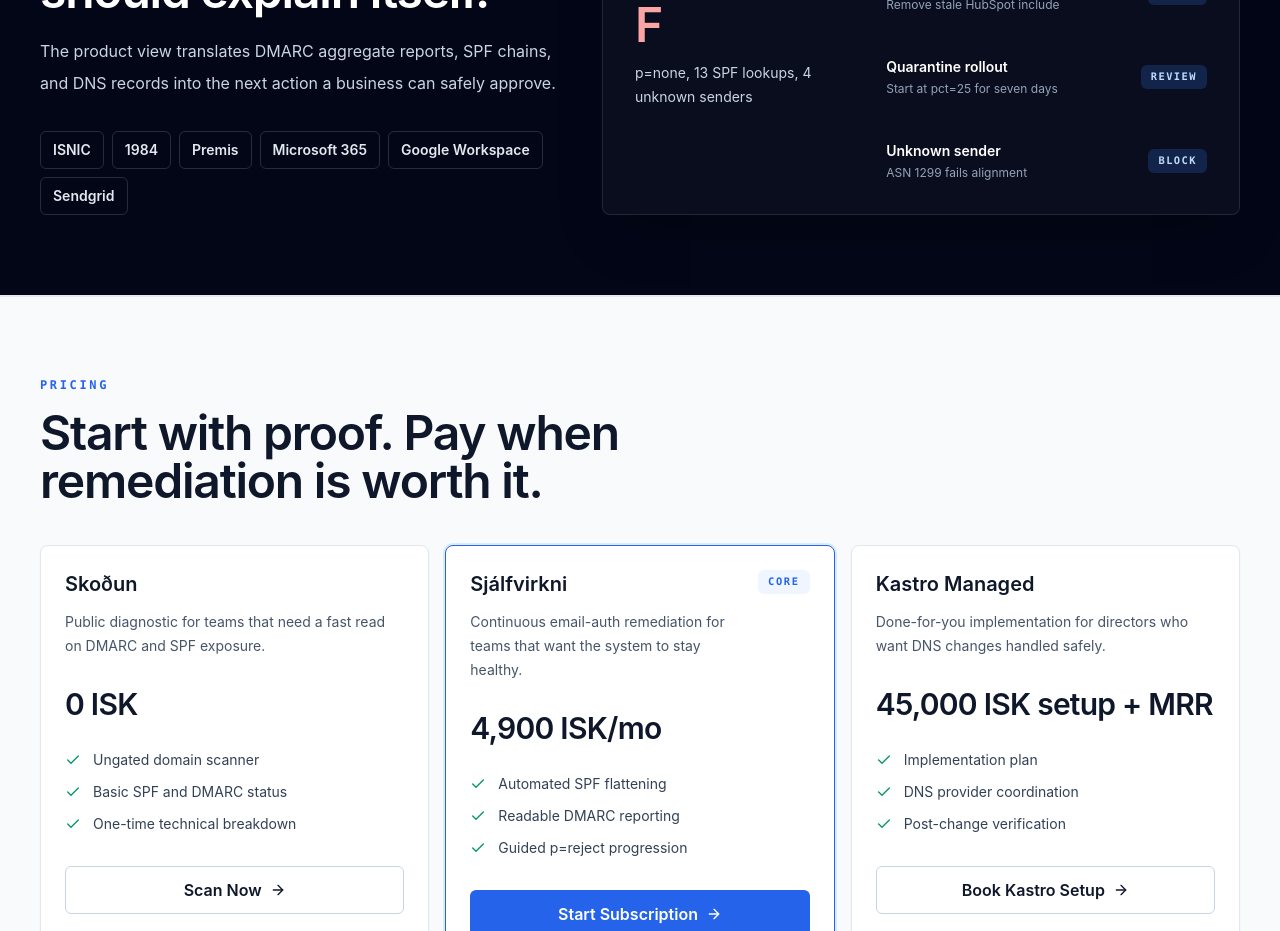
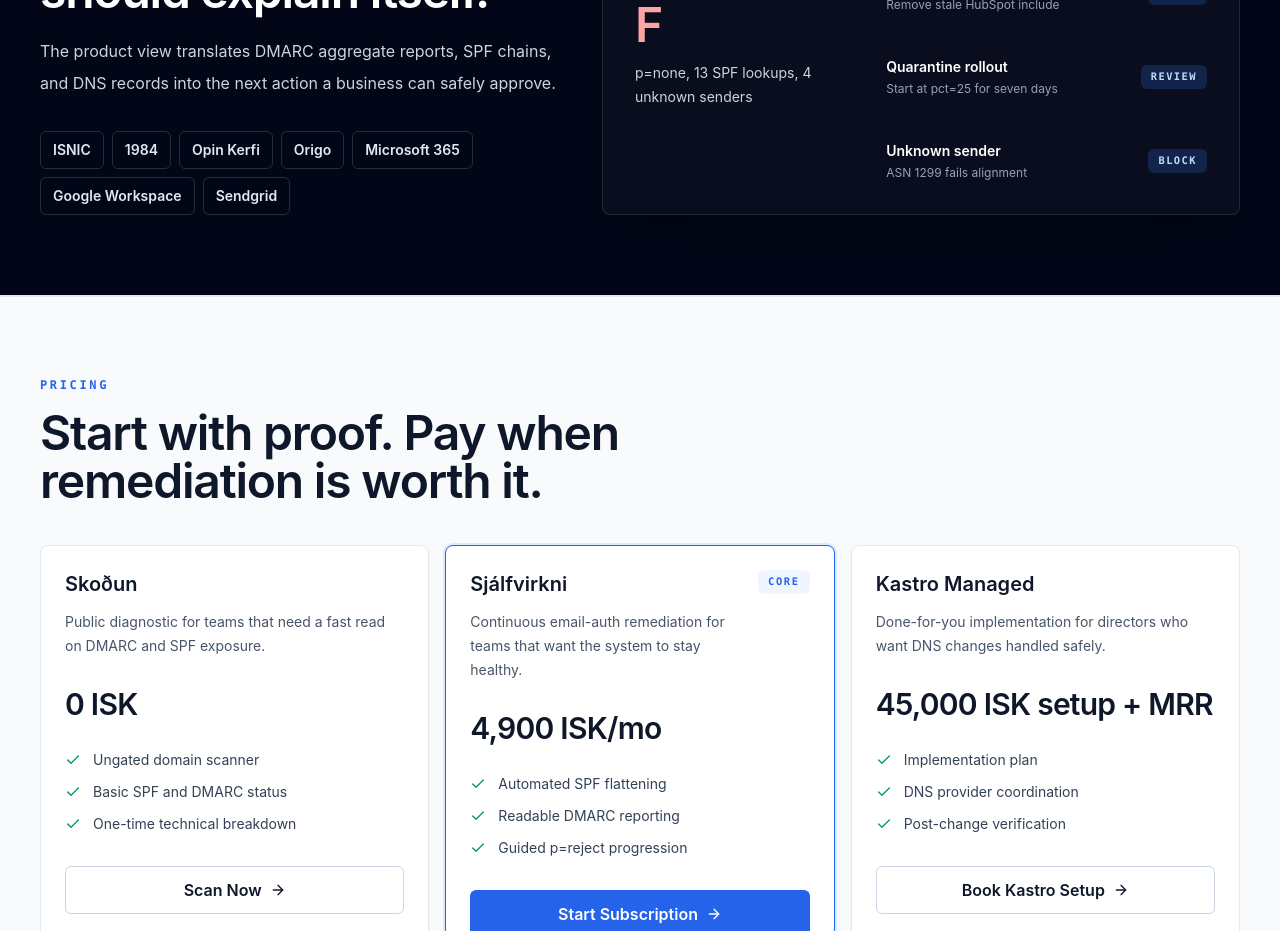
Before and after one commit to AndriGitDev/dmark-web, a Next.js app: page / in a window 1280 px wide. Shown: the part 2560-3491 px from the top of the page. Built offline with nearby package versions, Linux system fonts and the light colour scheme.

Commit message:
docs: update Icelandic provider guidance

```diff
--- a/components/dmark-marketing.tsx
+++ b/components/dmark-marketing.tsx
@@ -83,7 +83,7 @@ const rolloutSteps = [
   },
 ];
 
-const providerCards = ["ISNIC", "1984", "Premis", "Microsoft 365", "Google Workspace", "Sendgrid"];
+const providerCards = ["ISNIC", "1984", "Opin Kerfi", "Origo", "Microsoft 365", "Google Workspace", "Sendgrid"];
 
 const pricing = [
   {
```
Also changed, not shown: 1 other file (tests, documents, lock files or other folders).
